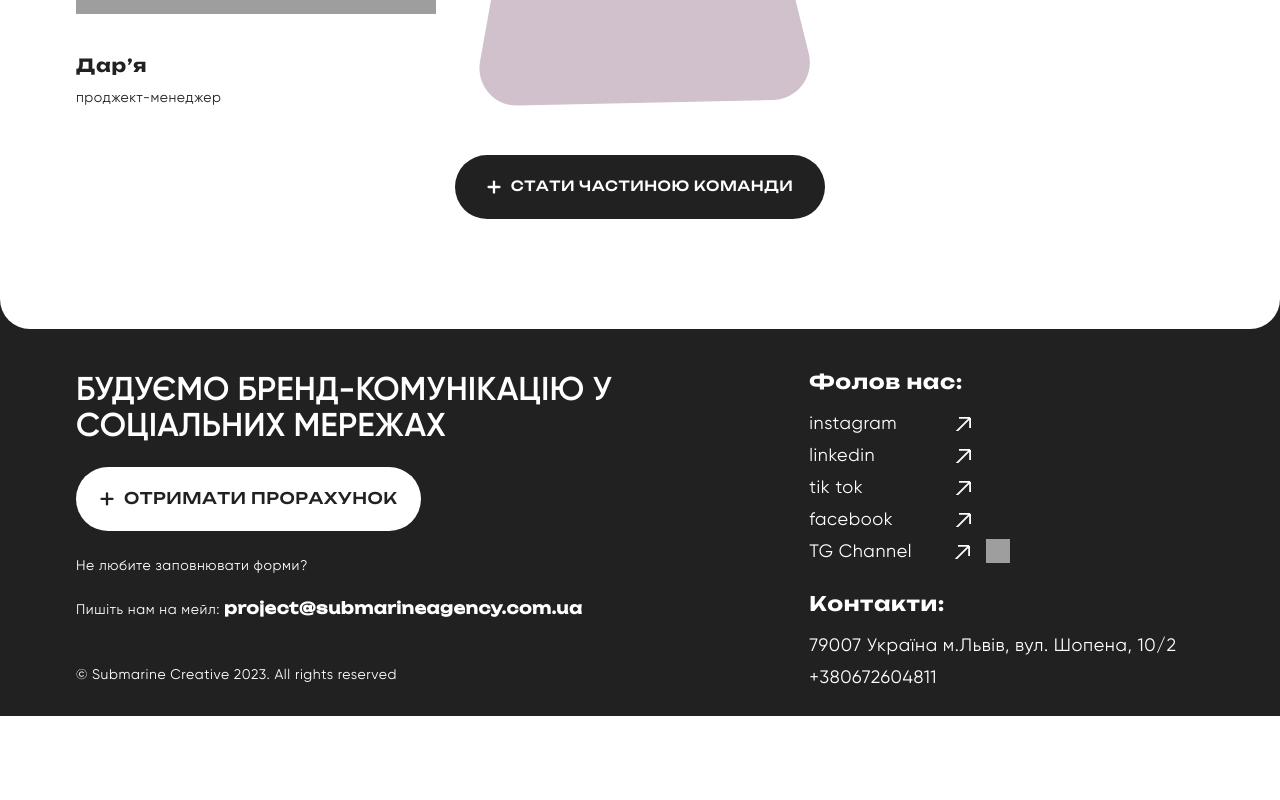
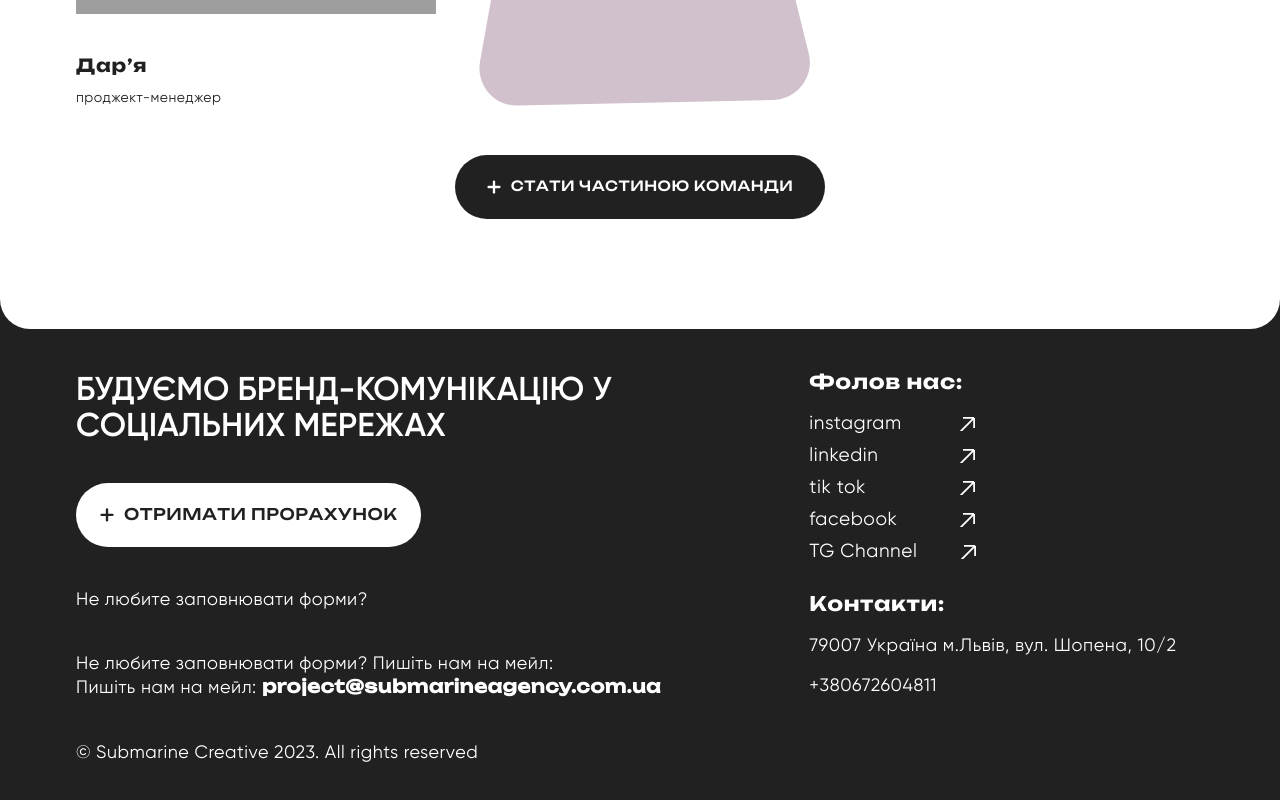
Before and after one commit to AlexTritecky/submarine-angular, an Angular app: page /team in a window 1280 px wide. Shown: the part 2327-3127 px from the top of the page. Before the commit the page ends 3043 px from the top, so only its background shows below. Built offline with nearby package versions, Linux system fonts and the light colour scheme; grey boxes are pictures that could not be loaded.

Commit message:
add sm fixes

```diff
--- a/src/app/pages/home-page/home-page.component.scss
+++ b/src/app/pages/home-page/home-page.component.scss
@@ -16,7 +16,7 @@
 	.actions {
 		.app-button {
 			@include screen("phone") {
-				padding: 8px 16px;
+				padding: 10px 16px;
 				font-size: 12px;
 			}
 		}
--- a/src/app/partials/footer/footer.component.html
+++ b/src/app/partials/footer/footer.component.html
@@ -13,10 +13,11 @@
 				отримати прорахунок
 			</button>
 
-			<p>Не любите заповнювати форми?</p>
+			<p class="desktop-view">Не любите заповнювати форми?</p>
+			<p class="mobile-view">Не любите заповнювати форми? Пишіть нам на мейл:</p>
 
 			<p class="mail-info">
-				Пишіть нам на мейл:
+				<span>Пишіть нам на мейл:</span>
 				<a href="mailto: project@submarineagency.com.ua"> project&#64;submarineagency.com.ua </a>
 			</p>
 
--- a/src/app/partials/footer/footer.component.scss
+++ b/src/app/partials/footer/footer.component.scss
@@ -5,7 +5,7 @@ footer {
 	background-color: var(--default-black);
 	position: relative;
 	padding-top: 72px;
-	padding-bottom: 8px;
+	padding-bottom: 40px;
 
 	position: relative;
 
@@ -49,10 +49,13 @@ footer {
 				font-size: 33px;
 				font-weight: 600;
 				line-height: 36px;
-				margin-bottom: 24px;
+				margin-bottom: 40px;
 
 				@include screen("phone") {
-					font-size: 22px;
+					font-size: 20px;
+					font-weight: 900;
+					font-family: "Gilroy-Black";
+					margin-bottom: 16px;
 				}
 			}
 
@@ -121,6 +124,7 @@ footer {
 
 			.desktop {
 				display: flex;
+				margin-bottom: 40px;
 
 				@include screen("tablet-portrait") {
 					display: none;
@@ -138,22 +142,26 @@ footer {
 			p {
 				color: var(--default-white);
 				font-family: "Gilroy-Regular";
-				font-size: 14px;
+				font-size: 18px;
 				width: 100%;
 				font-weight: 400;
-				line-height: 20px;
-				letter-spacing: 0.6px;
-				margin-top: 24px;
-				margin-bottom: 24px;
+				line-height: 24px;
+				letter-spacing: 0.54px;
+				margin-top: 40px;
+
+				@include screen("phone") {
+					margin-top: 16px;
+					font-size: 8px;
+				}
 
 				a {
 					text-decoration: none;
 					color: var(--default-white);
 					font-family: "Unbounded-Medium";
-					font-size: 16px;
+					font-size: 18px;
 					font-weight: 700;
-					line-height: 20px;
-					letter-spacing: 0.6px;
+					line-height: 24px;
+					letter-spacing: 0.54px;
 
 					@include screen("phone") {
 						font-size: 12px;
@@ -161,8 +169,28 @@ footer {
 				}
 			}
 
+			.desktop-view {
+				display: block;
+
+				@include screen("tablet-portrait") {
+					display: none;
+				}
+			}
+
+			.mail-info {
+				margin-top: 0;
+
+				span {
+					display: inline;
+
+					@include screen("tablet-portrait") {
+						display: none;
+					}
+				}
+			}
+
 			.rigths {
-				margin-top: 45px;
+				// margin-top: 45px;
 
 				@include screen("tablet-portrait") {
 					display: none;
@@ -202,12 +230,12 @@ footer {
 					color: var(--default-white);
 					text-decoration: none;
 					font-family: "Gilroy-Regular";
-					font-size: 18px;
+					font-size: 19px;
 					display: inline-flex;
 					justify-content: space-between;
 					align-items: center;
 					font-weight: 400;
-					max-width: 162px;
+					max-width: 166px;
 					width: 100%;
 					line-height: 24px;
 					letter-spacing: 0.6px;
@@ -246,6 +274,7 @@ footer {
 
 					img {
 						width: 24px;
+						display: none;
 						height: 24px;
 						margin-left: 16px;
 					}
@@ -269,21 +298,28 @@ footer {
 					line-height: 24px;
 					letter-spacing: 0.6px;
 
+					@include screen("tablet-portrait") {
+						font-size: 9px;
+						width: 126px;
+						line-height: 16px;
+					}
+
 					br {
 						display: none;
-
-						@include screen("tablet-portrait") {
-							display: block;
-						}
 					}
 				}
 
 				a {
-					margin-top: 8px;
+					margin-top: 16px;
 					font-size: 18px;
 					font-weight: 400;
 					line-height: 24px;
 					letter-spacing: 0.6px;
+
+					@include screen("tablet-portrait") {
+						font-size: 9px;
+						margin-top: 4px;
+					}
 				}
 			}
 
--- a/src/app/partials/home-services/home-services.component.scss
+++ b/src/app/partials/home-services/home-services.component.scss
@@ -40,6 +40,7 @@ h2 {
 			border-radius: 50px;
 			display: flex;
 			flex-direction: column;
+			justify-content: space-between;
 			cursor: pointer;
 
 			.actions {
```
